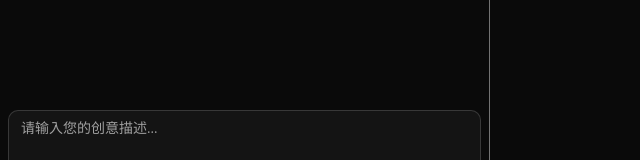
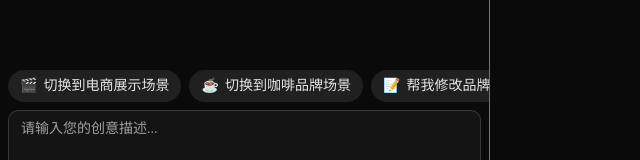
Before and after one commit to raylotane/orchestar, a Next.js app: page /workbench in a window 1280 px wide. Shown: the part 564-724 px from the top of the page, without its empty margins (0-640 px from the left). Built offline with nearby package versions, Linux system fonts and the light colour scheme.

Commit message:
feat(chat): add preset prompt buttons with horizontal scroll

```diff
--- a/app/workbench/components/ChatContainer/index.tsx
+++ b/app/workbench/components/ChatContainer/index.tsx
@@ -7,7 +7,31 @@ import MessageContainer from "./components/MessageContainer";
 import { lastAssistantMessageIsCompleteWithToolCalls } from "ai";
 import { applyPatch, Operation } from "rfc6902";
 import { SceneDefinition } from "@/app/types/constants";
-import z from "zod";
+import { cn } from "@/lib/utils";
+
+// 预设提示词
+const PRESET_PROMPTS = [
+  {
+    icon: "🎬",
+    text: "切换到电商展示场景",
+  },
+  {
+    icon: "☕",
+    text: "切换到咖啡品牌场景",
+  },
+  {
+    icon: "📝",
+    text: "帮我修改品牌名称",
+  },
+  {
+    icon: "🎨",
+    text: "调整一下配色方案",
+  },
+  {
+    icon: "⏱️",
+    text: "延长视频时长到5秒",
+  },
+];
 
 // JSON Patch 操作类型 (RFC 6902)
 type JsonPatchOperation = {
@@ -111,6 +135,24 @@ const ChatContainer: React.FC<IChatContainerProps> = ({
     <div className="flex flex-col gap-2 py-2 h-full">
       <MessageContainer className="px-2 flex-1" messages={messages} />
 
+      {/* 预设提示词 */}
+      <div className="px-2 flex gap-2 overflow-x-auto">
+        {PRESET_PROMPTS.map((preset, index) => (
+          <button
+            key={index}
+            onClick={() => sendMessage({ text: preset.text })}
+            className={cn(
+              "flex items-center gap-1.5 px-3 py-1.5 rounded-full whitespace-nowrap",
+              "bg-primary/10 hover:bg-primary/20 text-primary text-sm",
+              "transition-colors cursor-pointer shrink-0"
+            )}
+          >
+            <span>{preset.icon}</span>
+            <span>{preset.text}</span>
+          </button>
+        ))}
+      </div>
+
       <ChatInput
         className="px-2"
         prompt={prompt}
```
